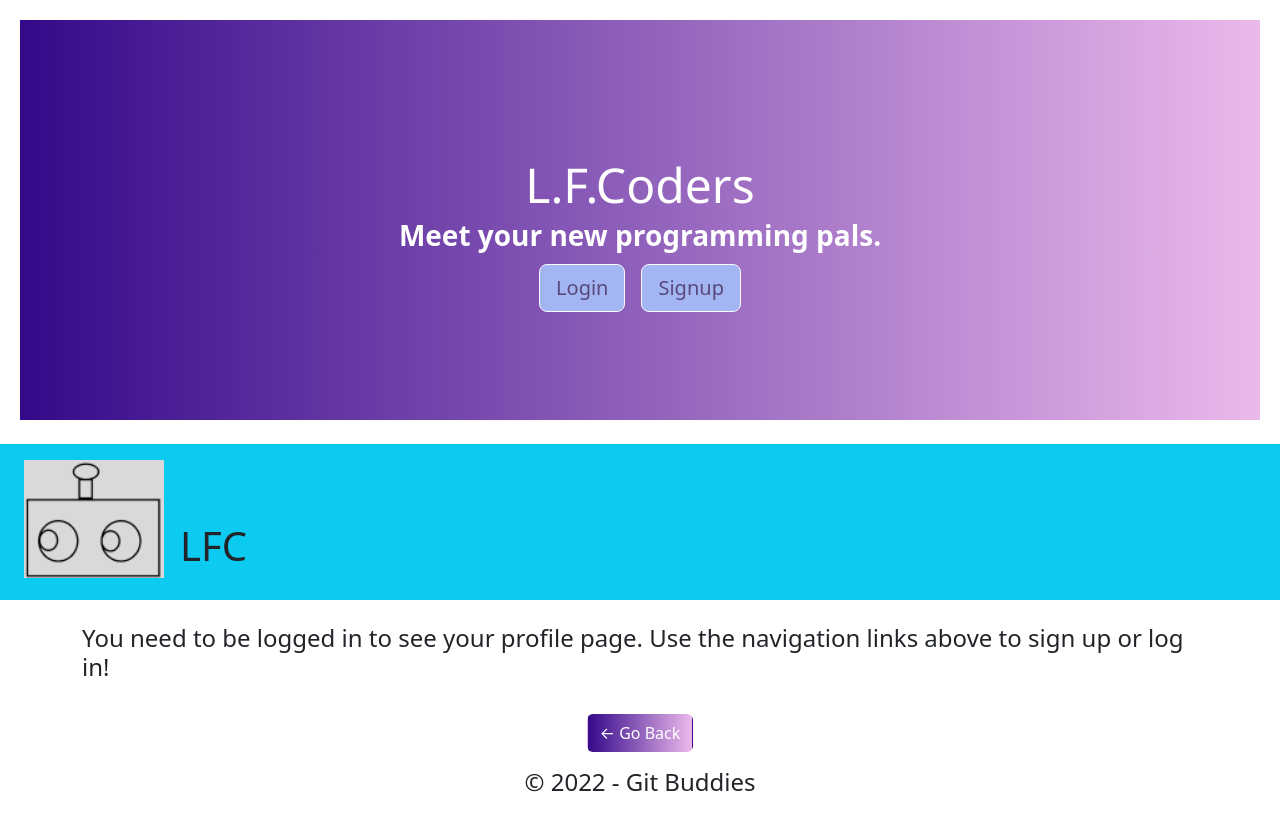
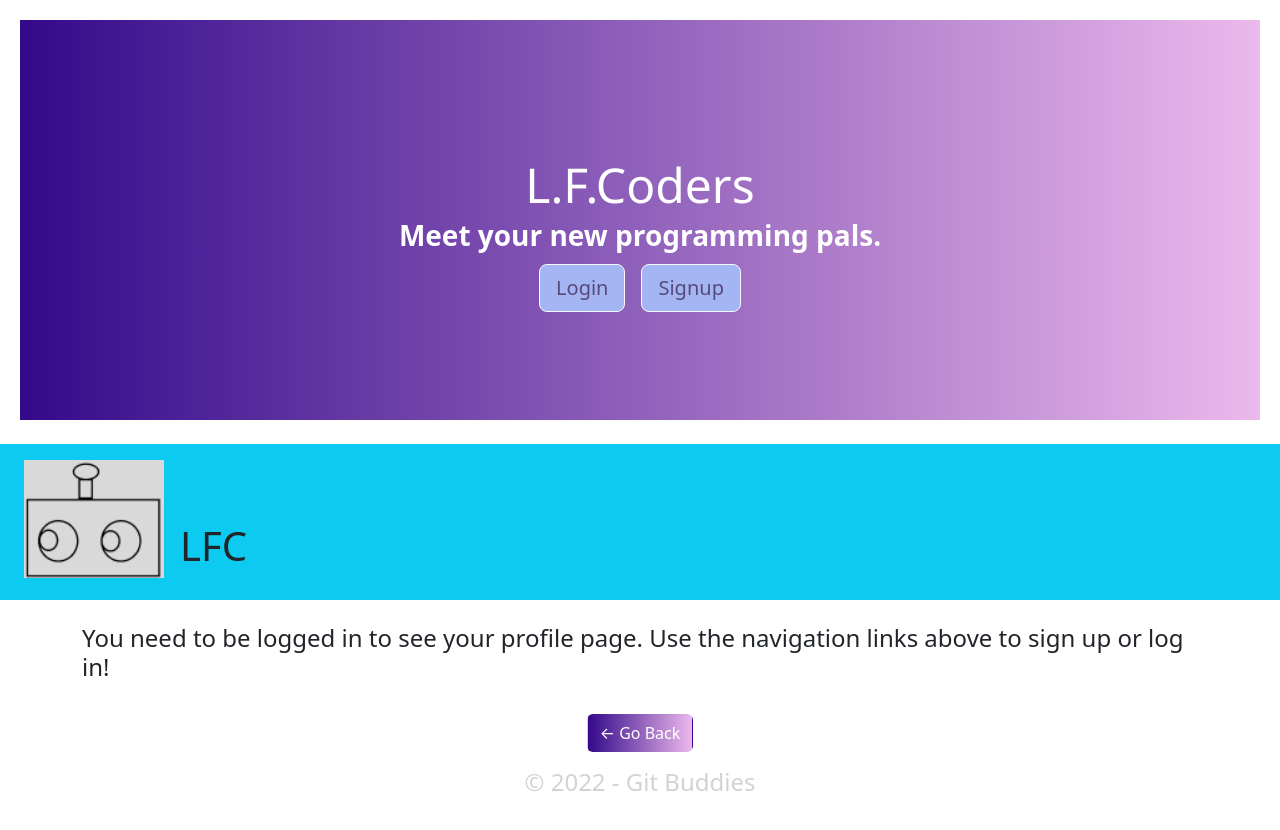
Before and after one commit to LorenzoFTSIC/LFCoders, a React (Create React App) app in the folder client/: page /profiles/1 in a window 1280 px wide. Shown: the top 830 px of the page. Built offline with nearby package versions, Linux system fonts and the light colour scheme; no server answers.

Commit message:
opacity to trademark

```diff
--- a/client/src/components/Footer/index.js
+++ b/client/src/components/Footer/index.js
@@ -4,7 +4,10 @@ import { useLocation, useNavigate } from 'react-router-dom';
 const styles = {
   button: {
     backgroundImage:"linear-gradient(to right, rgb(52, 9, 138) , rgb(236, 185, 236))",
-    color: 'white'
+    color: 'white',
+  },
+  trademark: {
+    opacity: 0.2
   }
 }
 
@@ -23,7 +26,7 @@ const Footer = () => {
             &larr; Go Back
           </button>
         )}
-        <h4>&copy; {new Date().getFullYear()} - Git Buddies</h4>
+        <h4 style={styles.trademark} >&copy; {new Date().getFullYear()} - Git Buddies</h4>
       </div>
     </footer>
   );
```
